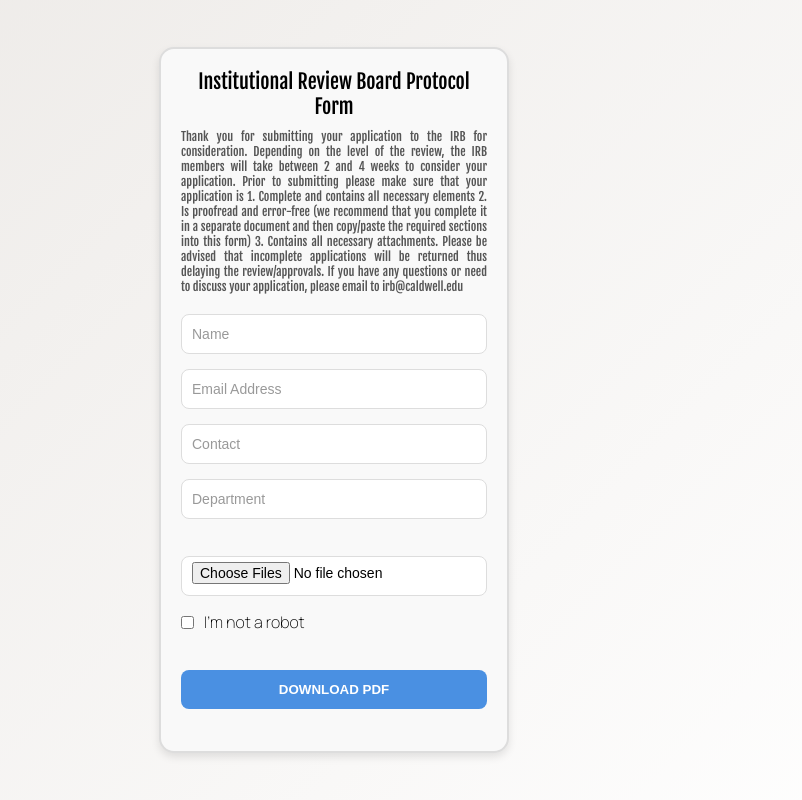
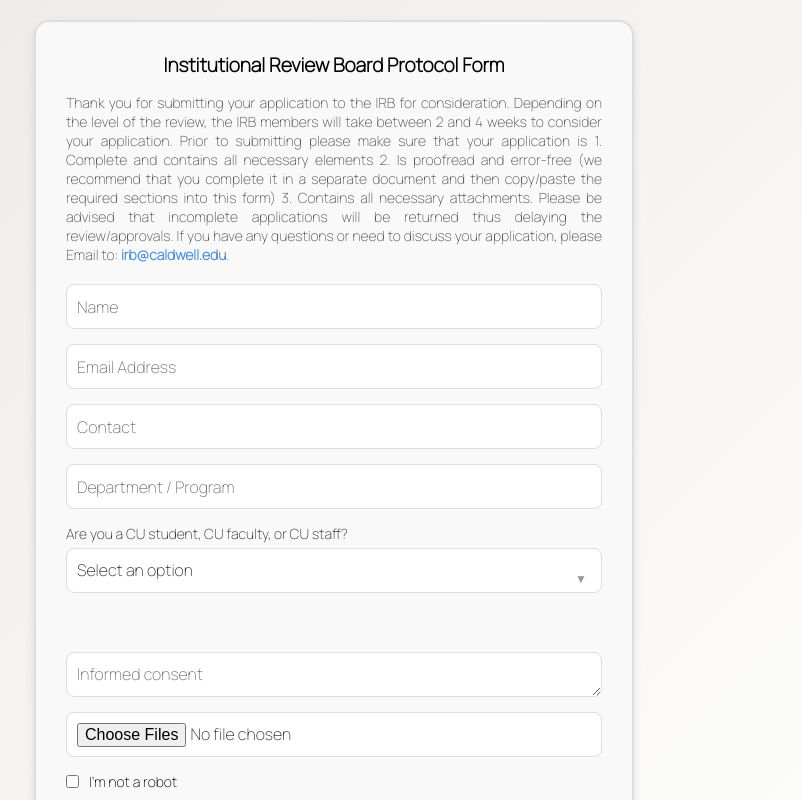
Before and after one commit to Pratistha-Ghimire/irb-form, a website built with Vite: page index.html in a window 1280 px wide. Shown: the top 800 px of the page, without its empty margins (306-1108 px from the left). Built offline with nearby package versions, Linux system fonts and the light colour scheme.

Commit message:
added fleschkincaid functionality to count the readiility score of the informed consent

```diff
--- a/index.html
+++ b/index.html
@@ -12,7 +12,7 @@
 <body>
     <div class="main">
         <div class="box">
-            <p>Institutional Review Board Protocol Form</p>
+            <h1>Institutional Review Board Protocol Form</p></h1>
             <p id="txt">Thank you for submitting your application to the IRB for consideration. Depending on the level of the
                 review, the IRB members will take between 2 and 4 weeks to consider your application. Prior to submitting
                 please make sure that your application is
@@ -21,16 +21,28 @@
                 copy/paste the required sections into this form)
                 3. Contains all necessary attachments.
                 Please be advised that incomplete applications will be returned thus delaying the review/approvals.
-                If you have any questions or need to discuss your application, please email to irb@caldwell.edu
+                If you have any questions or need to discuss your application, please Email to:
+                <a href="mailto:irb@caldwell.edu" style="color: #4a90e2; text-decoration: none; font-weight: bold; text-align: center;">irb@caldwell.edu</a>.
                 </p>
             <form method="POST">
-                <!-- Added id attributes -->
+
                 <input type="text" id="name" placeholder="Name" class="xyz" required>
                 <input type="email" id="email" placeholder="Email Address" class="xyz" required>
                 <input type="text" id="contact" placeholder="Contact" class="xyz" required>
-                <input type="text" id="query" placeholder="Department" class="xyz" required>
+                <input type="text" id="query" placeholder="Department / Program" class="xyz" required>
+
+                <label for="cu-affiliation">Are you a CU student, CU faculty, or CU staff?</label>
+                    <div class="select-container">
+                        <select id="cu-affiliation" name="cu-affiliation" required>
+                            <option value="" disabled selected>Select an option</option>
+                            <option value="student">CU Student</option>
+                            <option value="faculty">CU Faculty</option>
+                            <option value="staff">CU Staff</option>
+                        </select>
+                    </div>
 
                 <br><br>
+                <textarea id="consent" rows="4" cols="50" placeholder="Informed consent" class="xyz"></textarea>
 
                 <input type="file" id="fileUpload" accept=".pdf,.doc,.docx,.jpg,.jpeg,.png" class="xyz" required multiple>
 
--- a/script.js
+++ b/script.js
@@ -36,6 +36,10 @@ async function generatePDF() {
     const query = document.getElementById('query').value;
     const notRobot = document.getElementById('notRobot').checked;
     const fileInput = document.getElementById('fileUpload');
+    const informedConsent = document.getElementById('consent').value;
+
+    const readablityScore = fleschKincaidReadability(informedConsent)
+
 
     if (!notRobot) {
         alert('Please confirm you are not a robot.');
@@ -58,6 +62,9 @@ async function generatePDF() {
         formDoc.text(`Email: ${email}`, 20, 50);
         formDoc.text(`Contact: ${contact}`, 20, 60);
         formDoc.text(`Query: ${query}`, 20, 70);
+
+        formDoc.text(`Readability Score (Flesch-Kincaid): ${readablityScore}`, 20, 80);
+
 
         const formPdfBytes = formDoc.output('arraybuffer');
         const formPdfDoc = await PDFDocument.load(formPdfBytes);
--- a/style.css
+++ b/style.css
@@ -1,3 +1,4 @@
+
 * {
     margin: 0;
     padding: 0;
@@ -18,53 +19,91 @@ body {
     display: flex;
     justify-content: center;
     align-items: center;
+    width: 100%;
 }
 
 .box {
-    width: 350px;
+    width: 90%;
+    max-width: 600px;
     background: #f9f9f9;
     border: 2px solid #ddd;
     border-radius: 15px;
-    padding: 20px;
+    padding: 30px;
     box-shadow: 0 4px 8px rgba(0, 0, 0, 0.1);
 }
-
+.box h1{
+    font-size: larger;
+    text-align: center;
+}
 .box p {
-    font-size: 20px;
+    font-size: 16px;
     text-align: center;
-    font-family: 'Fjalla One', sans-serif;
-    margin-bottom: 10px;
+    font-family: 'Manrope', sans-serif;
+    margin-bottom: 15px;
 }
 
 #txt {
-    font-size: 12px;
+    font-size: 14px;
     text-align: justify;
     margin-bottom: 20px;
     color: #555;
 }
 
-.xyz {
+form {
+    display: flex;
+    flex-direction: column;
+}
+
+
+.xyz, select {
     border: 1px solid #ddd;
     border-radius: 8px;
     width: 100%;
-    height: 40px;
+    height: 45px;
     margin-bottom: 15px;
-    font-size: 14px;
-    padding: 5px 10px;
+    font-size: 16px;
+    padding: 10px;
     background: #fff;
     transition: border-color 0.3s ease;
+    color: #333;
+    appearance: none; /* Removes default browser styling */
+    position: relative;
+    font-family: 'Manrope', sans-serif;
 }
 
-.xyz:focus {
+/* Dropdown container to position the icon */
+.select-container {
+    position: relative;
+    width: 100%;
+}
+
+/* Custom dropdown arrow */
+.select-container::after {
+    content: "▼"; /* Unicode for dropdown arrow */
+    font-size: 12px;
+    color: #999;
+    position: absolute;
+    right: 15px;
+    top: 50%;
+    transform: translateY(-50%);
+    pointer-events: none; /* Prevents interaction */
+}
+
+
+select:focus {
     border-color: #4a90e2;
     outline: none;
 }
 
-::placeholder {
+/* Style the dropdown label */
+label {
+    font-family: 'Manrope', sans-serif; /* Match the form fields */
     font-size: 14px;
-    color: #999;
+    margin-bottom: 5px;
+    color: #333;
 }
 
+/* Submit Button */
 .yu1 {
     text-decoration: none;
     border: none;
@@ -85,12 +124,27 @@ body {
     background-color: #357ABD;
 }
 
+/* Checkbox Label */
 .checkbox-label {
     display: flex;
     align-items: center;
     margin-bottom: 15px;
+    font-size: 14px;
 }
 
 .checkbox-label input {
     margin-right: 10px;
 }
+
+/* Responsive Design */
+@media (max-width: 768px) {
+    .box {
+        max-width: 100%;
+        padding: 20px;
+    }
+
+    .xyz, select {
+        font-size: 14px;
+        height: 40px;
+    }
+}
```
Also changed, not shown: dist/assets/html2canvas.esm-DtF4syFK.js (added), dist/assets/index-BpIWJ-ie.css (added), dist/assets/index-yuL8yfv0.css (deleted), dist/assets/index.es-BKNvTUbn.js (added), dist/assets/purify.es-C_uT9hQ1.js (added), dist/index.html, 2 other files.
